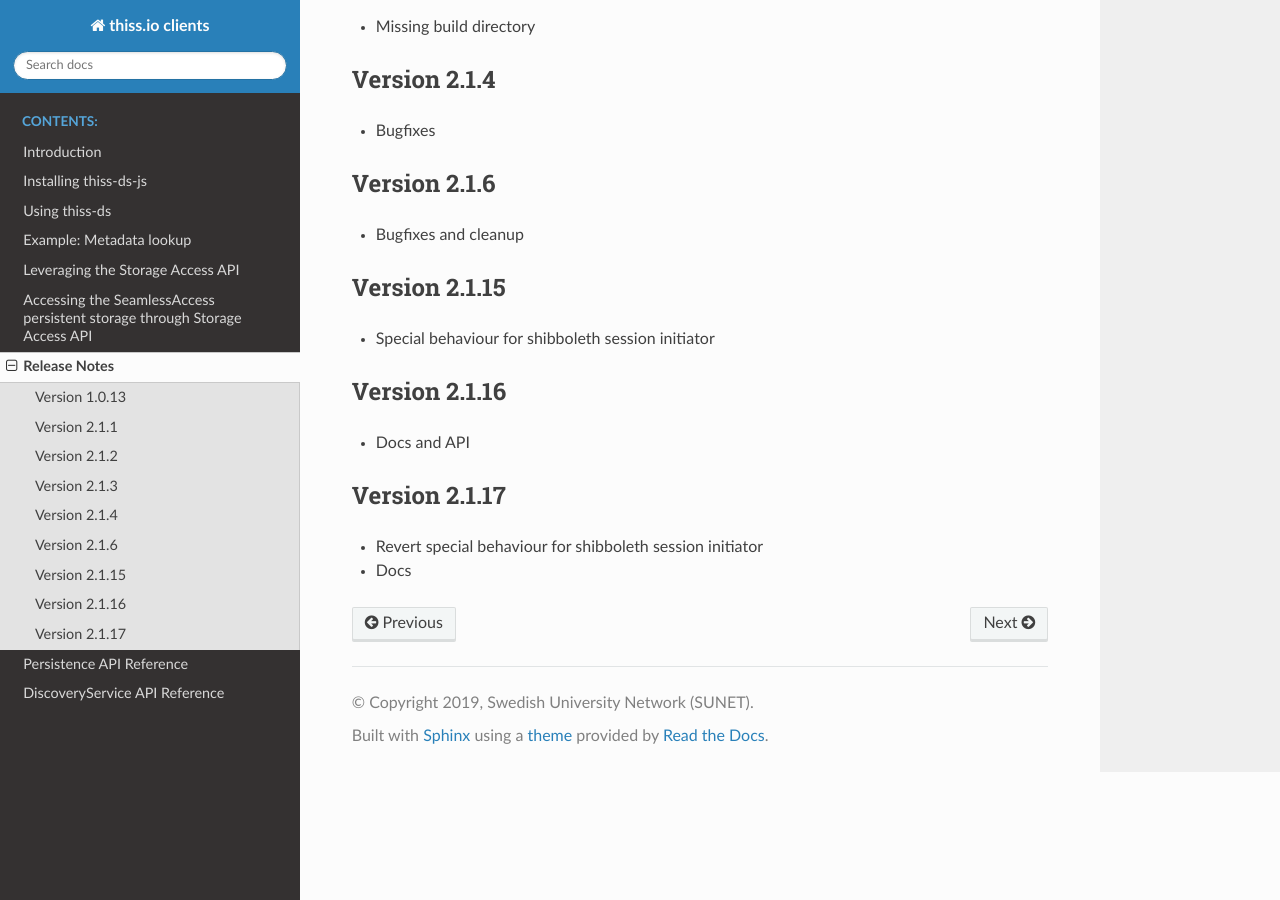
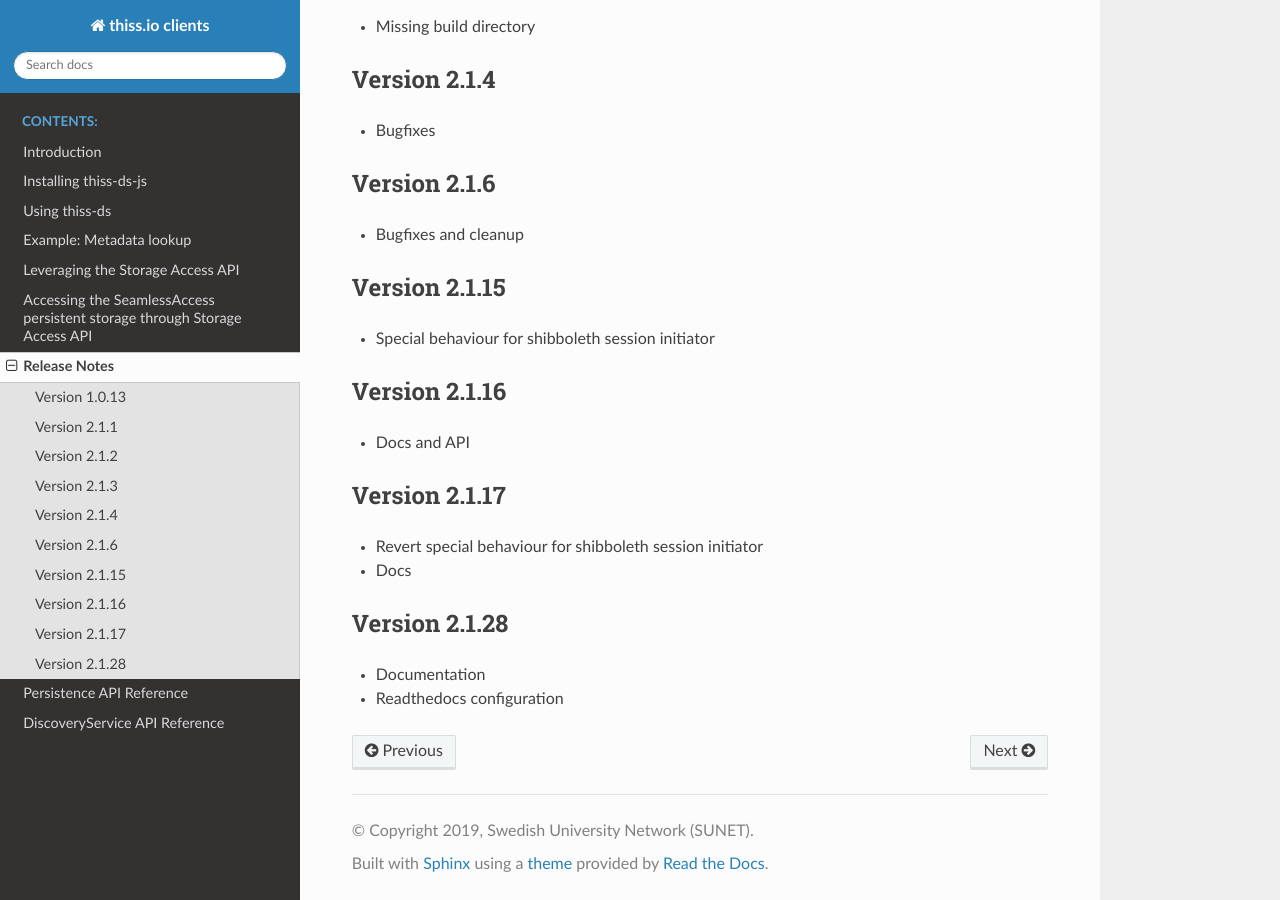
Before and after one commit to TheIdentitySelector/thiss-ds-js, a Sphinx documentation site: the page built from docs/releasenotes.rst, in a window 1280 px wide and 900 px high, scrolled down 513 px. Built offline with Sphinx 7.4.7 and the Read the Docs theme 3.1.0, drawn with Linux system fonts in a browser that asks for light colours.

Commit message:
bump version

```diff
--- a/docs/conf.py
+++ b/docs/conf.py
@@ -26,7 +26,7 @@
 # The short X.Y version
 version = u'2.1'
 # The full version, including alpha/beta/rc tags
-release = u'2.1.17'
+release = u'2.1.28'
 
 js_source_path = '../src'
 
--- a/docs/releasenotes.rst
+++ b/docs/releasenotes.rst
@@ -46,3 +46,9 @@
 
 * Revert special behaviour for shibboleth session initiator
 * Docs
+
+Version 2.1.28
+--------------
+
+* Documentation
+* Readthedocs configuration
--- a/package.json
+++ b/package.json
@@ -1,6 +1,6 @@
 {
   "name": "@theidentityselector/thiss-ds",
-  "version": "2.1.17",
+  "version": "2.1.28",
   "description": "A set of clients for the thiss.io service",
   "main": "dist/thiss-ds.js",
   "homepage": "https://thiss.io",
```
Also changed, not shown: 1 other file.
